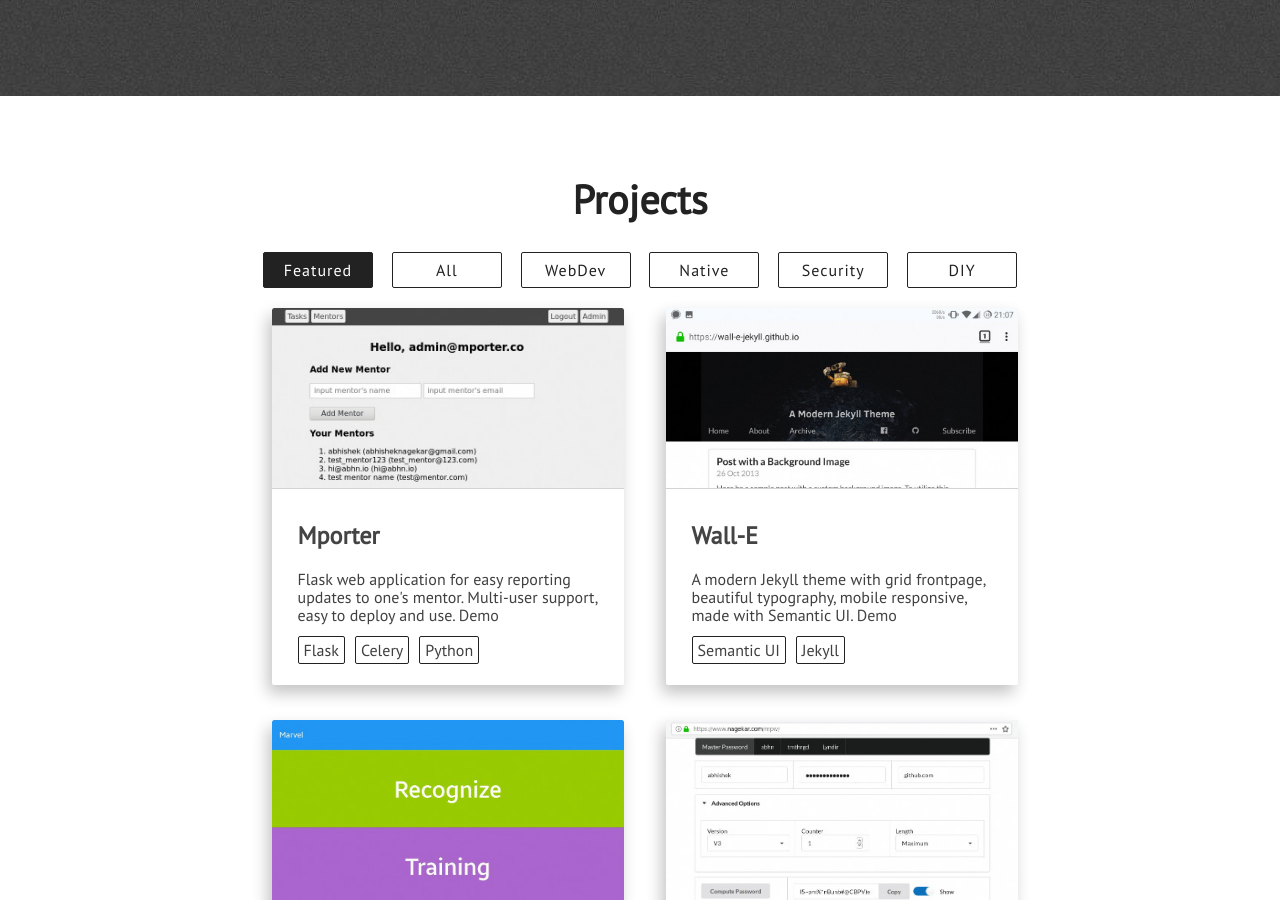
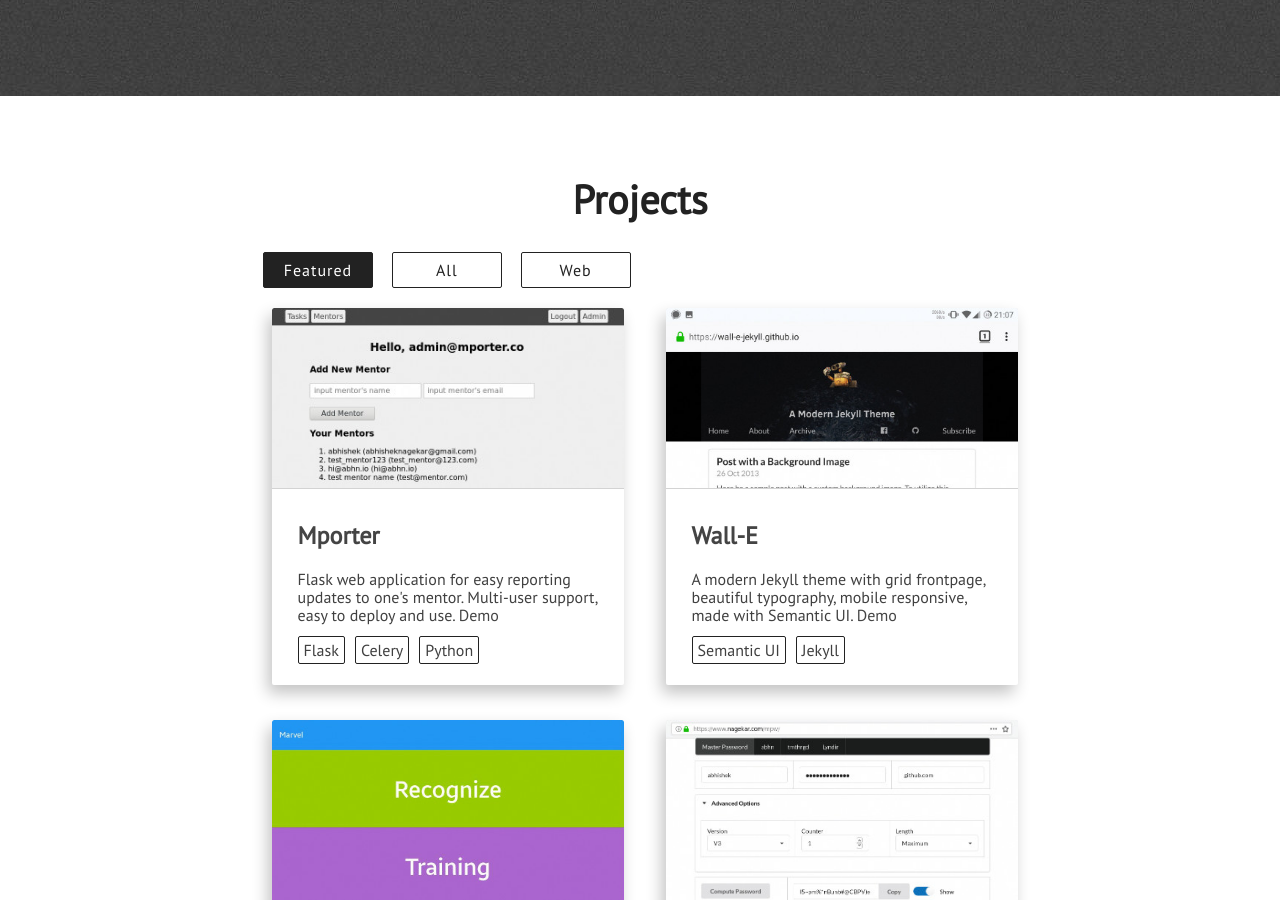
Before and after one commit to SHU-Webbb/SHU-Webbb.github.io, a Jekyll site: the page built from index.html, in a window 1280 px wide and 900 px high, scrolled down 2804 px. Built offline with Jekyll 4.4.1, drawn with Linux system fonts in a browser that asks for light colours; nearby versions of some CDN libraries.

Commit message:
Update projects.html

```diff
--- a/_includes/projects.html
+++ b/_includes/projects.html
@@ -7,10 +7,7 @@
 
                     <a id="featured" class="semi-transparent-button with-border white-button" onclick="selected('featured')">Featured</a>
                     <a id="all" class="semi-transparent-button with-border white-button" onclick="selected('all')">All</a>
-                    <a id="webdev" class="semi-transparent-button with-border white-button" onclick="selected('webdev')">WebDev</a>
-                    <a id="native" class="semi-transparent-button with-border white-button" onclick="selected('native')">Native</a>
-                    <a id="security" class="semi-transparent-button with-border white-button" onclick="selected('security')">Security</a>
-                    <a id="diy" class="semi-transparent-button with-border white-button" onclick="selected('diy')">DIY</a>
+                    <a id="webdev" class="semi-transparent-button with-border white-button" onclick="selected('webdev')">Web</a>
 
                 </div>
 
```
